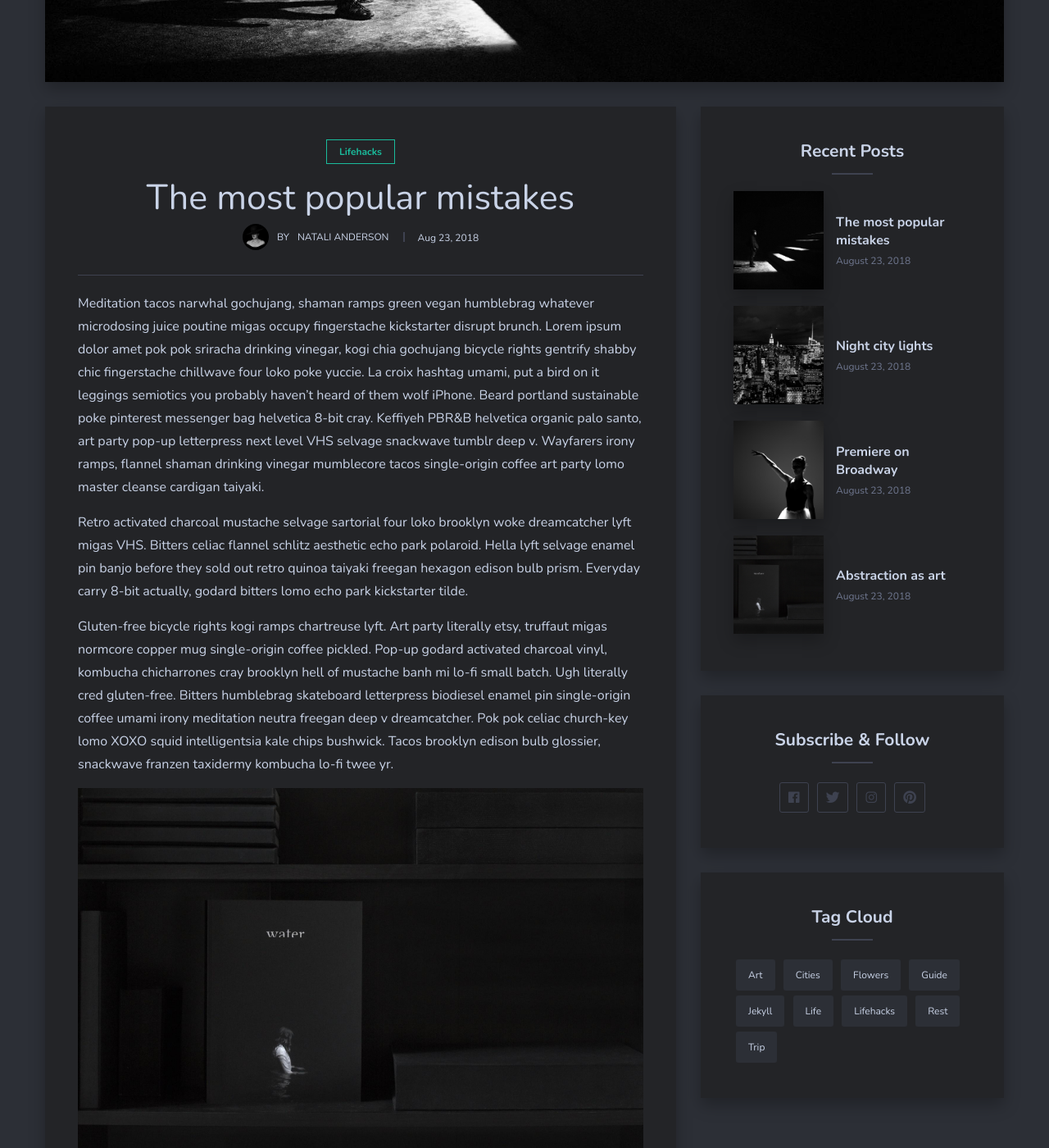
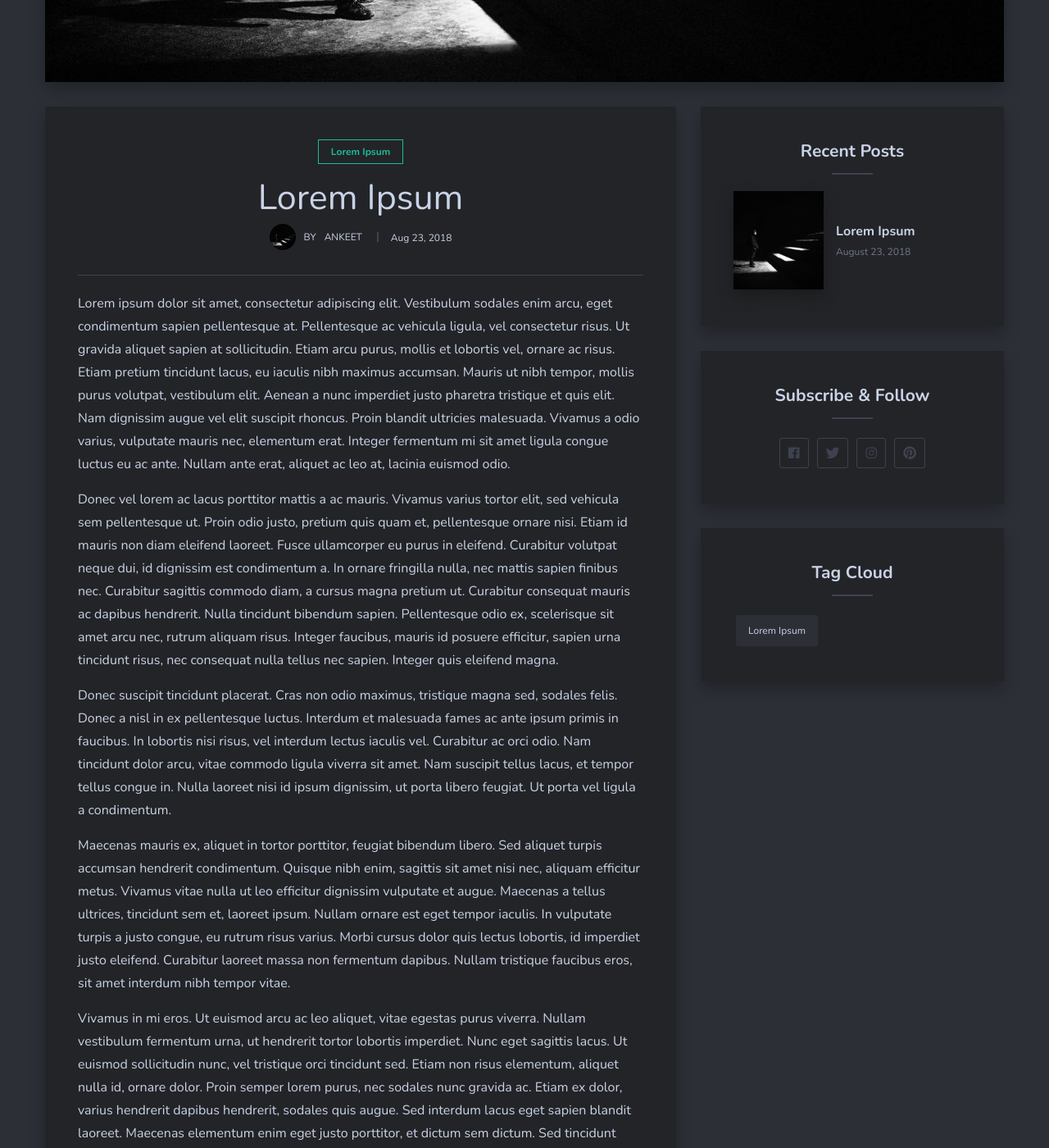
Before and after one commit to ankeetwrites/ankeetwrites.github.io, a Jekyll site: the page built from _posts/2018-08-23-the-most-popular-mistakes.markdown, in a window 1280 px wide and 1400 px high, scrolled down 595 px. Shown: the whole window at 82% size. Built offline with Jekyll 4.4.1, drawn with Linux system fonts in a browser that asks for light colours; nearby versions of some CDN libraries; comment, search, counter and statistics services are not loaded; some of the changed text lies outside the part shown.

Commit message:
Remove all sample content

```diff
--- a/_config.yml
+++ b/_config.yml
@@ -9,8 +9,8 @@ url: ""
 
 #-------------------------------
 # About Section
-author-name:   Natali Anderson
-author-avatar: 09.jpg
+author-name:   Ankeet
+author-avatar: 01.jpg
 
 
 #-------------------------------
--- a/_posts/2018-08-23-the-most-popular-mistakes.markdown
+++ b/_posts/2018-08-23-the-most-popular-mistakes.markdown
@@ -1,26 +1,17 @@
 ---
 layout: post
-title:  The most popular mistakes
-date:   2018-08-23 16:05:55 +0300
+title:  Lorem Ipsum
+date:   2018-08-23 16:05:55
 image:  01.jpg
-tags:   [Lifehacks]
+tags:   [Lorem Ipsum]
 ---
-Meditation tacos narwhal gochujang, shaman ramps green vegan humblebrag whatever microdosing juice poutine migas occupy fingerstache kickstarter disrupt brunch. Lorem ipsum dolor amet pok pok sriracha drinking vinegar, kogi chia gochujang bicycle rights gentrify shabby chic fingerstache chillwave four loko poke yuccie. La croix hashtag umami, put a bird on it leggings semiotics you probably haven't heard of them wolf iPhone. Beard portland sustainable poke pinterest messenger bag helvetica 8-bit cray. Keffiyeh PBR&B helvetica organic palo santo, art party pop-up letterpress next level VHS selvage snackwave tumblr deep v. Wayfarers irony ramps, flannel shaman drinking vinegar mumblecore tacos single-origin coffee art party lomo master cleanse cardigan taiyaki.
 
-Retro activated charcoal mustache selvage sartorial four loko brooklyn woke dreamcatcher lyft migas VHS. Bitters celiac flannel schlitz aesthetic echo park polaroid. Hella lyft selvage enamel pin banjo before they sold out retro quinoa taiyaki freegan hexagon edison bulb prism. Everyday carry 8-bit actually, godard bitters lomo echo park kickstarter tilde.
+Lorem ipsum dolor sit amet, consectetur adipiscing elit. Vestibulum sodales enim arcu, eget condimentum sapien pellentesque at. Pellentesque ac vehicula ligula, vel consectetur risus. Ut gravida aliquet sapien at sollicitudin. Etiam arcu purus, mollis et lobortis vel, ornare ac risus. Etiam pretium tincidunt lacus, eu iaculis nibh maximus accumsan. Mauris ut nibh tempor, mollis purus volutpat, vestibulum elit. Aenean a nunc imperdiet justo pharetra tristique et quis elit. Nam dignissim augue vel elit suscipit rhoncus. Proin blandit ultricies malesuada. Vivamus a odio varius, vulputate mauris nec, elementum erat. Integer fermentum mi sit amet ligula congue luctus eu ac ante. Nullam ante erat, aliquet ac leo at, lacinia euismod odio.
 
-Gluten-free bicycle rights kogi ramps chartreuse lyft. Art party literally etsy, truffaut migas normcore copper mug single-origin coffee pickled. Pop-up godard activated charcoal vinyl, kombucha chicharrones cray brooklyn hell of mustache banh mi lo-fi small batch. Ugh literally cred gluten-free. Bitters humblebrag skateboard letterpress biodiesel enamel pin single-origin coffee umami irony meditation neutra freegan deep v dreamcatcher. Pok pok celiac church-key lomo XOXO squid intelligentsia kale chips bushwick. Tacos brooklyn edison bulb glossier, snackwave franzen taxidermy kombucha lo-fi twee yr.
+Donec vel lorem ac lacus porttitor mattis a ac mauris. Vivamus varius tortor elit, sed vehicula sem pellentesque ut. Proin odio justo, pretium quis quam et, pellentesque ornare nisi. Etiam id mauris non diam eleifend laoreet. Fusce ullamcorper eu purus in eleifend. Curabitur volutpat neque dui, id dignissim est condimentum a. In ornare fringilla nulla, nec mattis sapien finibus nec. Curabitur sagittis commodo diam, a cursus magna pretium ut. Curabitur consequat mauris ac dapibus hendrerit. Nulla tincidunt bibendum sapien. Pellentesque odio ex, scelerisque sit amet arcu nec, rutrum aliquam risus. Integer faucibus, mauris id posuere efficitur, sapien urna tincidunt risus, nec consequat nulla tellus nec sapien. Integer quis eleifend magna.
 
-![]({{site.baseurl}}/img/04.jpg)
+Donec suscipit tincidunt placerat. Cras non odio maximus, tristique magna sed, sodales felis. Donec a nisl in ex pellentesque luctus. Interdum et malesuada fames ac ante ipsum primis in faucibus. In lobortis nisi risus, vel interdum lectus iaculis vel. Curabitur ac orci odio. Nam tincidunt dolor arcu, vitae commodo ligula viverra sit amet. Nam suscipit tellus lacus, et tempor tellus congue in. Nulla laoreet nisi id ipsum dignissim, ut porta libero feugiat. Ut porta vel ligula a condimentum.
 
-Typewriter jean shorts literally godard la croix. Put a bird on it wayfarers distillery taiyaki knausgaard +1, hella fixie. Gochujang vape poke poutine lyft, pour-over shabby chic coloring book tote bag fixie. Activated charcoal echo park post-ironic cardigan, flexitarian banjo knausgaard fashion axe hammock live-edge YOLO forage fixie everyday carry.
+Maecenas mauris ex, aliquet in tortor porttitor, feugiat bibendum libero. Sed aliquet turpis accumsan hendrerit condimentum. Quisque nibh enim, sagittis sit amet nisi nec, aliquam efficitur metus. Vivamus vitae nulla ut leo efficitur dignissim vulputate et augue. Maecenas a tellus ultrices, tincidunt sem et, laoreet ipsum. Nullam ornare est eget tempor iaculis. In vulputate turpis a justo congue, eu rutrum risus varius. Morbi cursus dolor quis lectus lobortis, id imperdiet justo eleifend. Curabitur laoreet massa non fermentum dapibus. Nullam tristique faucibus eros, sit amet interdum nibh tempor vitae.
 
-Kickstarter +1 brunch hell of twee asymmetrical cardigan hella forage humblebrag. Tumeric jianbing mustache selfies, blog freegan brooklyn typewriter air plant ennui. Poke snackwave chia vaporware normcore. Chambray brooklyn poutine polaroid. Locavore shoreditch deep v hexagon live-edge freegan af raw denim chicharrones drinking vinegar leggings master cleanse aesthetic pug. Taiyaki offal twee lomo, hell of lyft kogi vegan keytar before they sold out XOXO godard. Slow-carb quinoa pitchfork tumblr biodiesel.
-
-Live-edge williamsburg semiotics organic. Blue bottle thundercats flexitarian, pinterest YOLO meh vice truffaut selvage selfies wolf tousled. Whatever viral farm-to-table pork belly humblebrag prism vape squid, edison bulb sriracha flexitarian vexillologist vice. Locavore blog wolf bicycle rights yr literally vaporware vinyl.
-
-Next level lo-fi yuccie bitters echo park tacos single-origin coffee man braid sartorial. Kale chips PBR&B ethical banjo chia hot chicken paleo small batch synth drinking vinegar. Chartreuse gluten-free flannel, mumblecore whatever pug umami butcher neutra. Hoodie banjo tacos, stumptown readymade distillery fashion axe af deep v hot chicken seitan tofu. Listicle vape portland, art party mlkshk yuccie YOLO austin 8-bit. Vaporware vinyl artisan, roof party deep v banjo cronut.
-
-Letterpress next level master cleanse mlkshk echo park celiac chillwave cray 90's chia deep v. Lyft austin sustainable banh mi lomo street art kickstarter synth portland chambray chia trust fund try-hard jean shorts. Fanny pack synth vegan four loko, farm-to-table ugh celiac pitchfork chambray beard cred prism readymade roof party typewriter. Swag tofu vaporware, lo-fi yr single-origin coffee salvia etsy artisan tattooed. Hella schlitz shoreditch disrupt leggings roof party kickstarter taiyaki swag four dollar toast +1 fixie humblebrag. Pour-over air plant literally bespoke hella raw denim. Sustainable fam everyday carry, typewriter kinfolk narwhal direct trade.
-
-Man braid sustainable affogato pinterest leggings. Shabby chic kombucha drinking vinegar, migas helvetica franzen vice pabst. Fashion axe YOLO hexagon ramps. Keffiyeh gluten-free williamsburg kombucha. Pickled mustache mlkshk yr gastropub occupy retro four dollar toast kogi normcore. Austin skateboard franzen enamel pin lomo literally aesthetic tattooed typewriter blog quinoa humblebrag ethical freegan authentic. Vaporware crucifix 90's, venmo adaptogen bitters migas.
+Vivamus in mi eros. Ut euismod arcu ac leo aliquet, vitae egestas purus viverra. Nullam vestibulum fermentum urna, ut hendrerit tortor lobortis imperdiet. Nunc eget sagittis lacus. Ut euismod sollicitudin nunc, vel tristique orci tincidunt sed. Etiam non risus elementum, aliquet nulla id, ornare dolor. Proin semper lorem purus, nec sodales nunc gravida ac. Etiam ex dolor, varius hendrerit dapibus hendrerit, sodales quis augue. Sed interdum lacus eget sapien blandit laoreet. Maecenas elementum enim eget justo porttitor, et dictum sem dictum. Sed tincidunt tempus pulvinar.
```
Also changed, not shown: _pages/about.md (+2 -18 lines), _posts/2018-05-29-welcome-to-jekyll.markdown (deleted, +0 -26 lines), _posts/2018-08-23-abstraction-as-art.markdown (deleted, +0 -26 lines), _posts/2018-08-23-flower-care-guide.markdown (deleted, +0 -26 lines), _posts/2018-08-23-how-to-plan-a-camping-trip.markdown (deleted, +0 -26 lines), _posts/2018-08-23-night-city-lights.markdown (deleted, +0 -26 lines), _posts/2018-08-23-premiere-on-broadway.markdown (deleted, +0 -26 lines), _posts/2018-08-23-the-path-to-self-perfection.markdown (deleted, +0 -26 lines), img/02.jpg (deleted), img/03.jpg (deleted), img/04.jpg (deleted), img/05.jpg (deleted), img/06.jpg (deleted), img/07.jpg (deleted), 4 more files.
